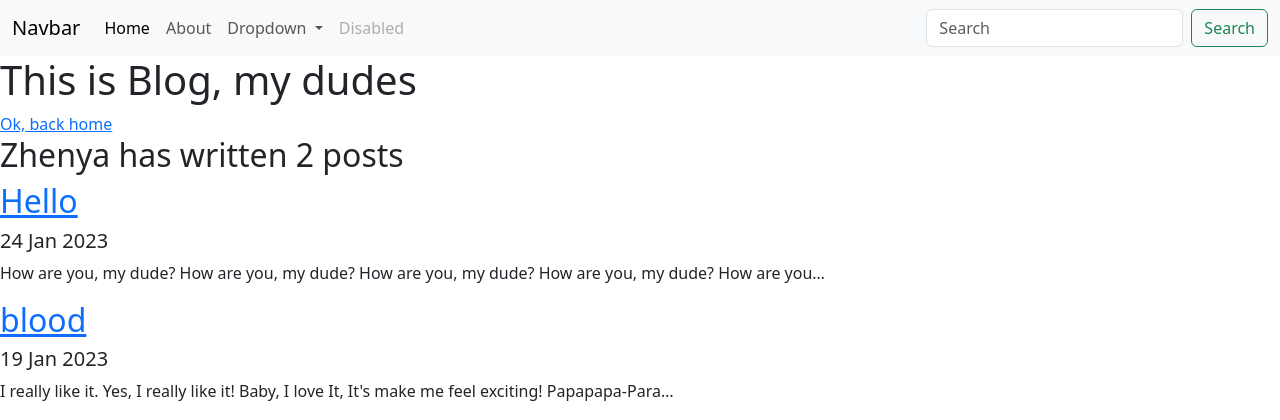
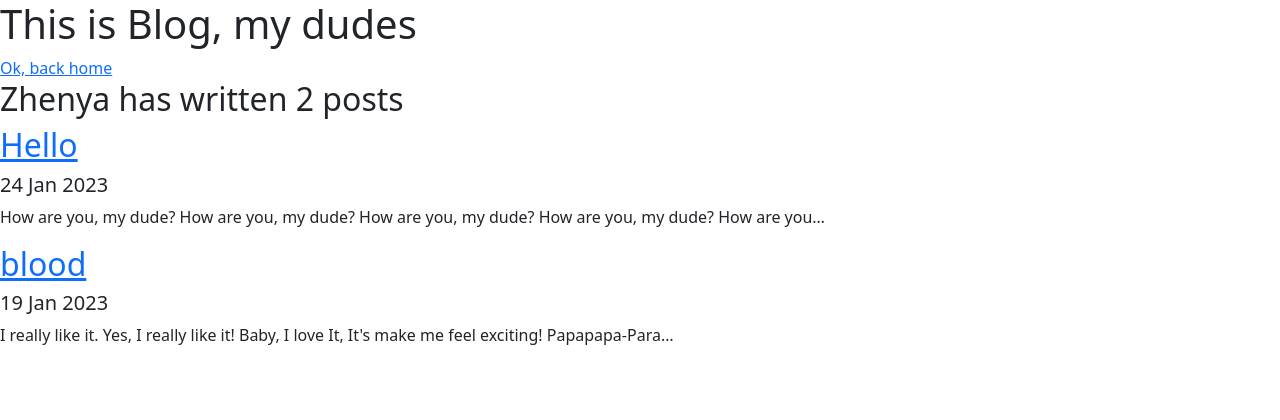
Before and after one commit to Kocmocy-Da/My_Portfolio_project, a Django app: page /blog/ in a window 1280 px wide. Shown: the top 420 px of the page. Run offline with Django 4.2, Linux system fonts and the light colour scheme; data comes from the database, SQL or seed files in the repository.

Commit message:
removed navBar. Ready for CSS practice

```diff
--- a/personal_portfolio/portfolio/templates/portfolio/base.html
+++ b/personal_portfolio/portfolio/templates/portfolio/base.html
@@ -6,42 +6,6 @@
     <link href="https://cdn.jsdelivr.net/npm/bootstrap@5.3.0-alpha1/dist/css/bootstrap.min.css" rel="stylesheet" integrity="sha384-GLhlTQ8iRABdZLl6O3oVMWSktQOp6b7In1Zl3/Jr59b6EGGoI1aFkw7cmDA6j6gD" crossorigin="anonymous">
 </head>
 <body>
-    <nav class="navbar navbar-expand-lg bg-body-tertiary">
-      <div class="container-fluid">
-        <a class="navbar-brand" href="#">Navbar</a>
-        <button class="navbar-toggler" type="button" data-bs-toggle="collapse" data-bs-target="#navbarSupportedContent" aria-controls="navbarSupportedContent" aria-expanded="false" aria-label="Toggle navigation">
-          <span class="navbar-toggler-icon"></span>
-        </button>
-        <div class="collapse navbar-collapse" id="navbarSupportedContent">
-          <ul class="navbar-nav me-auto mb-2 mb-lg-0">
-            <li class="nav-item">
-              <a class="nav-link active" aria-current="page" href="#">Home</a>
-            </li>
-            <li class="nav-item">
-              <a class="nav-link" href="#">About</a>
-            </li>
-            <li class="nav-item dropdown">
-              <a class="nav-link dropdown-toggle" href="#" role="button" data-bs-toggle="dropdown" aria-expanded="false">
-                Dropdown
-              </a>
-              <ul class="dropdown-menu">
-                <li><a class="dropdown-item" href="#">Action</a></li>
-                <li><a class="dropdown-item" href="#">Another action</a></li>
-                <li><hr class="dropdown-divider"></li>
-                <li><a class="dropdown-item" href="#">Something else here</a></li>
-              </ul>
-            </li>
-            <li class="nav-item">
-              <a class="nav-link disabled">Disabled</a>
-            </li>
-          </ul>
-          <form class="d-flex" role="search">
-            <input class="form-control me-2" type="search" placeholder="Search" aria-label="Search">
-            <button class="btn btn-outline-success" type="submit">Search</button>
-          </form>
-        </div>
-      </div>
-    </nav>
 
     {% block content %}{% endblock %}
 
```
